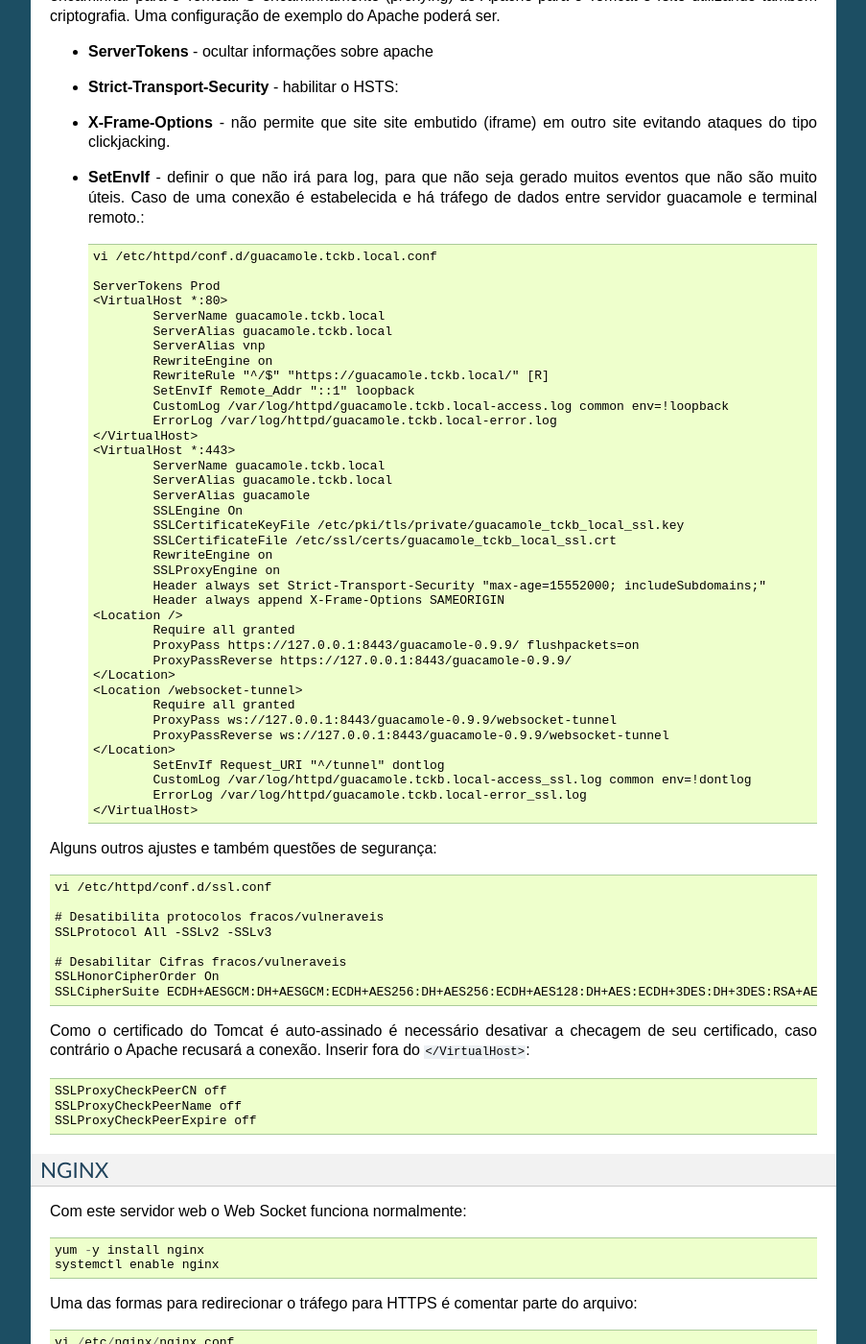
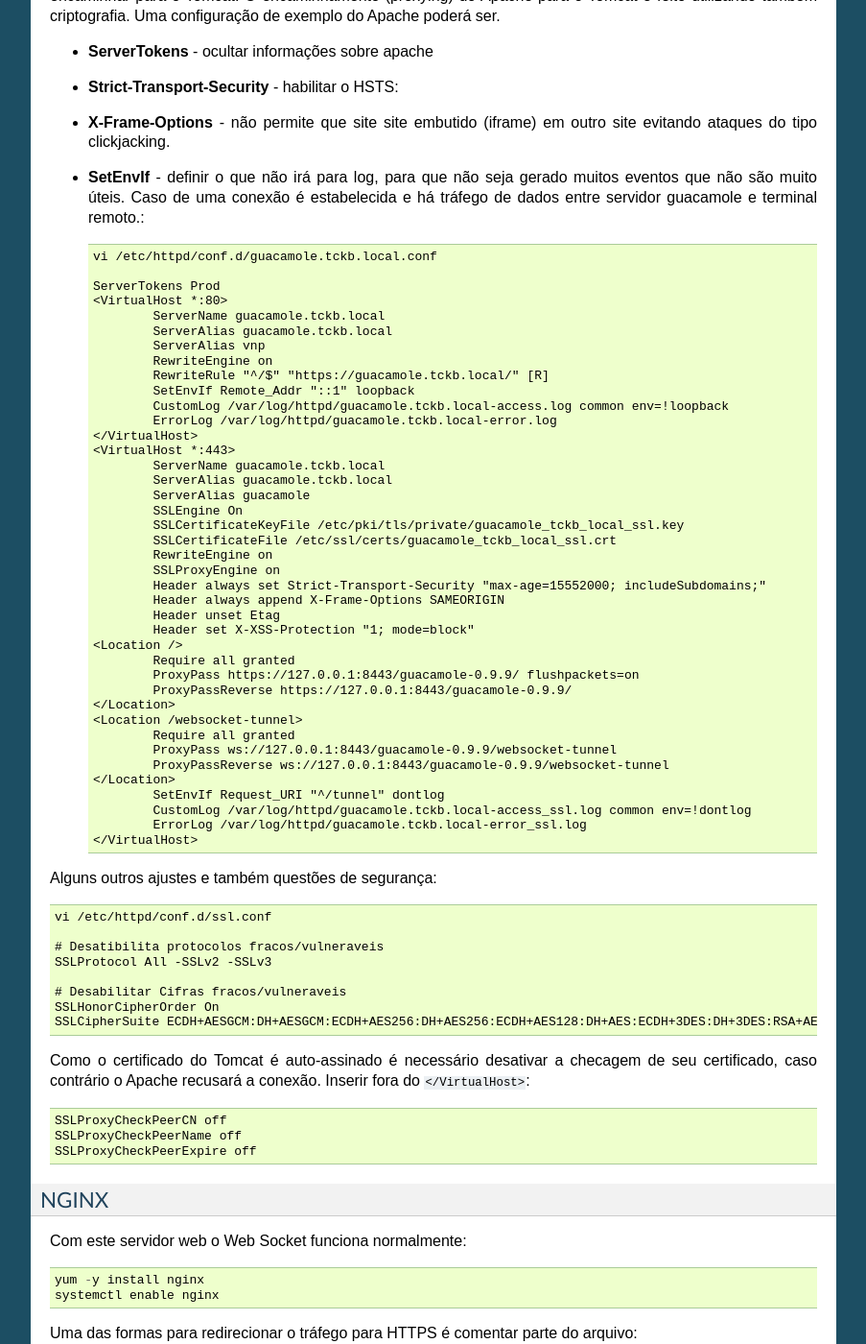
Before and after one commit to ThiagoCruzBr/kb, a Sphinx documentation site: the page built from source/guacamole.rst, in a window 1280 px wide and 1400 px high, scrolled down 5040 px. Shown: the whole window at 96% size, without its empty margins (198-1101 px from the left). Built offline with Sphinx 7.4.7, drawn with Linux system fonts in a browser that asks for light colours.

Commit message:
Ajustes configuração Apache
For security you know.

```diff
--- a/source/guacamole.rst
+++ b/source/guacamole.rst
@@ -284,6 +284,8 @@ Será o serviço responsável por receber as solicitações do usuários e aplic
             SSLProxyEngine on
             Header always set Strict-Transport-Security "max-age=15552000; includeSubdomains;"
             Header always append X-Frame-Options SAMEORIGIN
+            Header unset Etag
+            Header set X-XSS-Protection "1; mode=block"
     <Location />
             Require all granted
             ProxyPass https://127.0.0.1:8443/guacamole-0.9.9/ flushpackets=on
```
